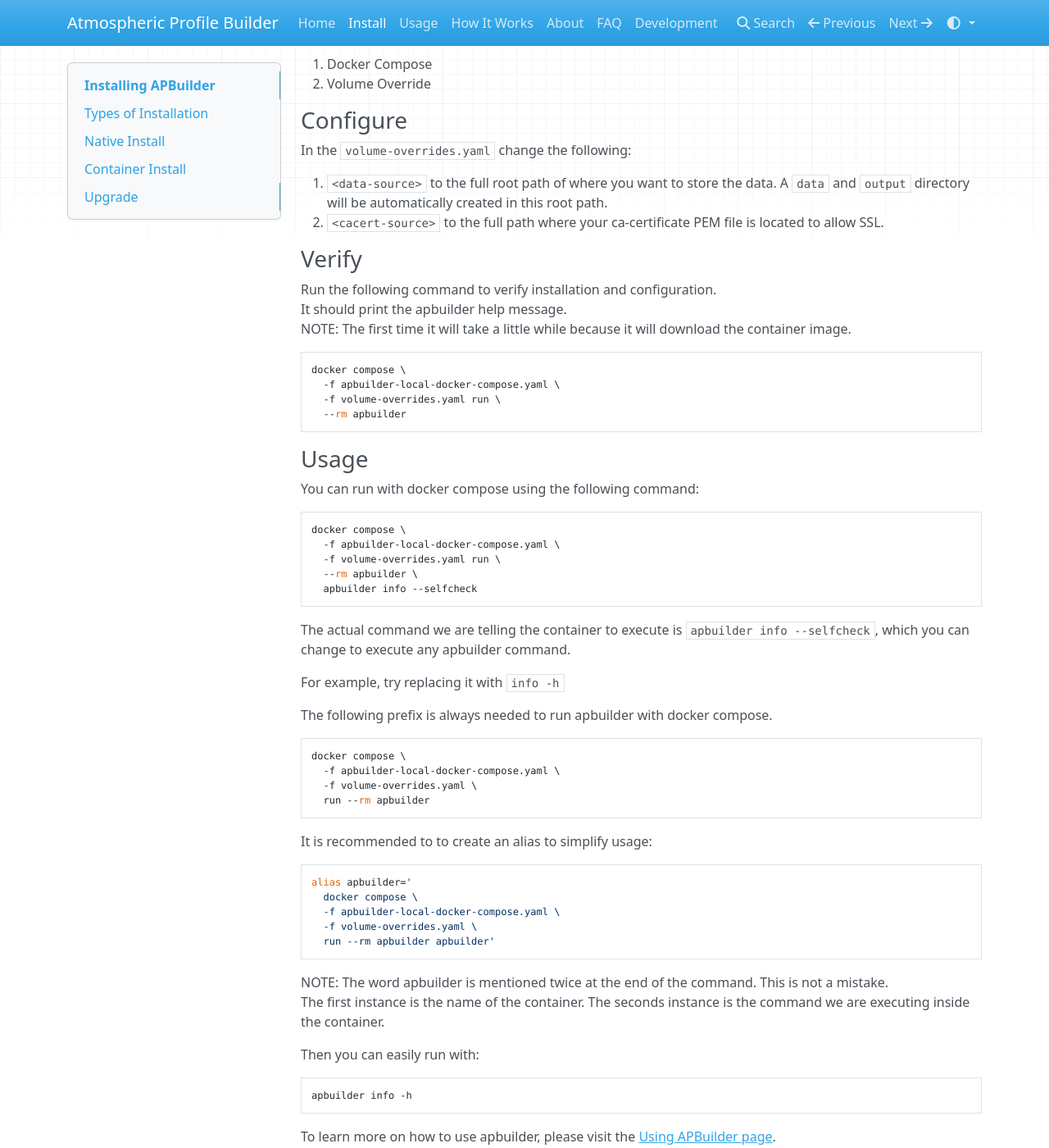
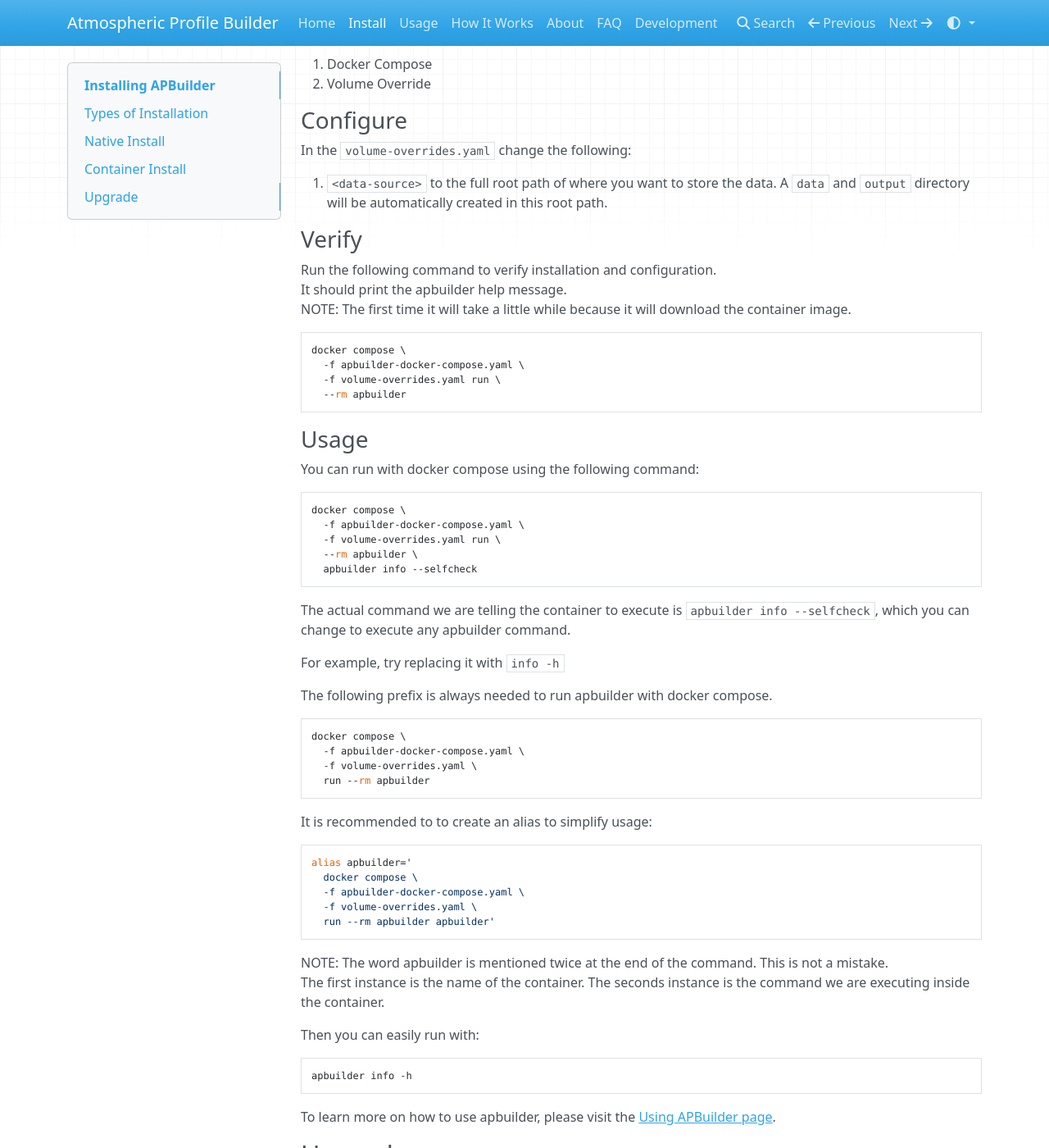
Before and after one commit to LLNL/APBuilder, an MkDocs documentation site: the page built from docs/install.md, in a window 1280 px wide and 1400 px high, scrolled down 1146 px. Shown: the whole window at 82% size. Built offline with MkDocs 1.6.1, drawn with Linux system fonts in a browser that asks for light colours; nearby versions of some CDN libraries.

````diff
--- a/apbuilder-local-docker-compose.yaml
+++ b/apbuilder-docker-compose.yaml
@@ -1,14 +1,11 @@
 services:
   apbuilder:
-    image: llnl/apbuilder:latest
+    image: ghcr.io/llnl/apbuilder:1.0.0
     restart: "no"
     volumes:
       - type: bind
         source: <data-source>
         target: /home/apbuilder/apbuilder
-      - type: bind
-        source: <cacert-source>
-        target: /home/apbuilder/cacert.pem
     labels:
       gov.llnl.description: "Atmospheric Profile Builder (APBuilder)"
       gov.llnl.program: "GMP"
--- a/docs/install.md
+++ b/docs/install.md
@@ -65,7 +65,6 @@ Download the docker compose and volume override files.
 In the `volume-overrides.yaml` change the following:
 
 1. `<data-source>` to the full root path of where you want to store the data. A `data` and `output` directory will be automatically created in this root path.
-1. `<cacert-source>` to the full path where your ca-certificate PEM file is located to allow SSL.
 
 ### Verify
 
@@ -75,7 +74,7 @@ NOTE: The first time it will take a little while because it will download the co
 
 ```bash
 docker compose \
-  -f apbuilder-local-docker-compose.yaml \
+  -f apbuilder-docker-compose.yaml \
   -f volume-overrides.yaml run \
   --rm apbuilder
 ```
@@ -86,7 +85,7 @@ You can run with docker compose using the following command:
 
 ```bash
 docker compose \
-  -f apbuilder-local-docker-compose.yaml \
+  -f apbuilder-docker-compose.yaml \
   -f volume-overrides.yaml run \
   --rm apbuilder \
   apbuilder info --selfcheck
@@ -101,7 +100,7 @@ The following prefix is always needed to run apbuilder with docker compose.
 
 ```bash
 docker compose \
-  -f apbuilder-local-docker-compose.yaml \
+  -f apbuilder-docker-compose.yaml \
   -f volume-overrides.yaml \
   run --rm apbuilder
 ```
@@ -111,7 +110,7 @@ It is recommended to to create an alias to simplify usage:
 ```bash
 alias apbuilder='
   docker compose \
-  -f apbuilder-local-docker-compose.yaml \
+  -f apbuilder-docker-compose.yaml \
   -f volume-overrides.yaml \
   run --rm apbuilder apbuilder'
 ```
--- a/volume-overrides.yaml
+++ b/volume-overrides.yaml
@@ -4,6 +4,3 @@ services:
       - type: bind
         source: <data-source>
         target: /home/apbuilder/apbuilder
-      - type: bind
-        source: <cacert-source>
-        target: /home/apbuilder/cacert.pem
````
Also changed, not shown: CHANGELOG.md (+2 -10 lines), README.md (+1 -1 lines), pyproject.toml (+4 -3 lines).
